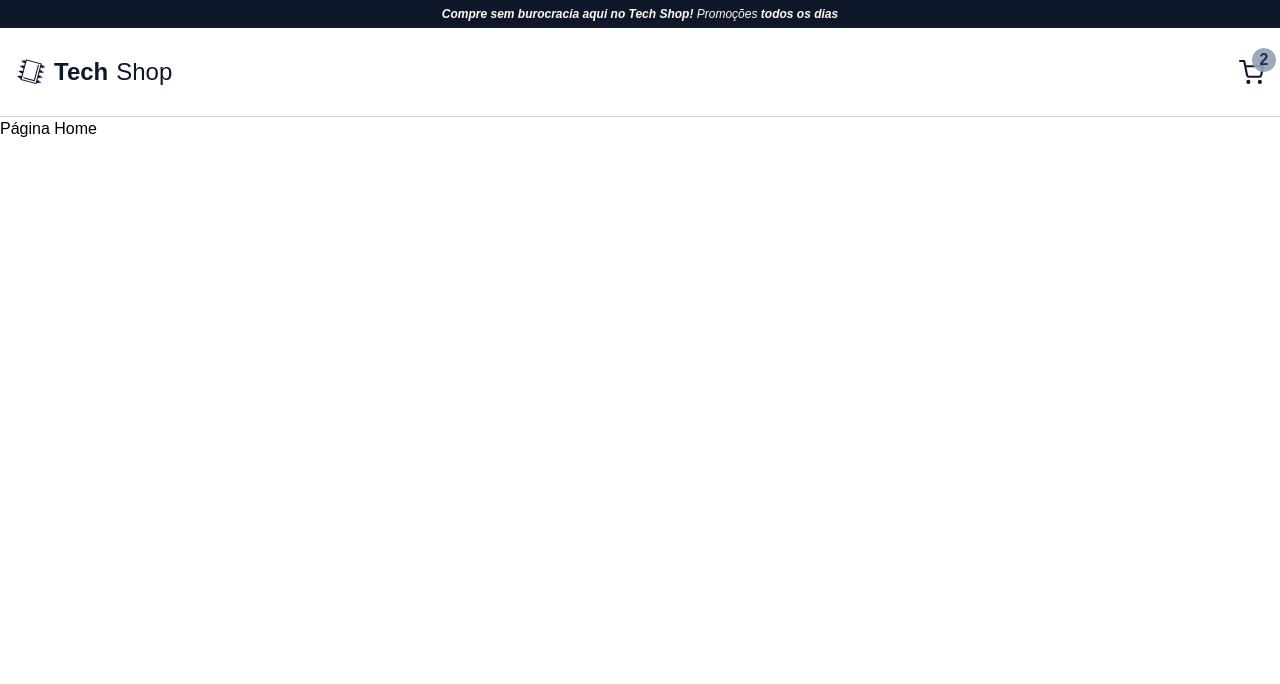
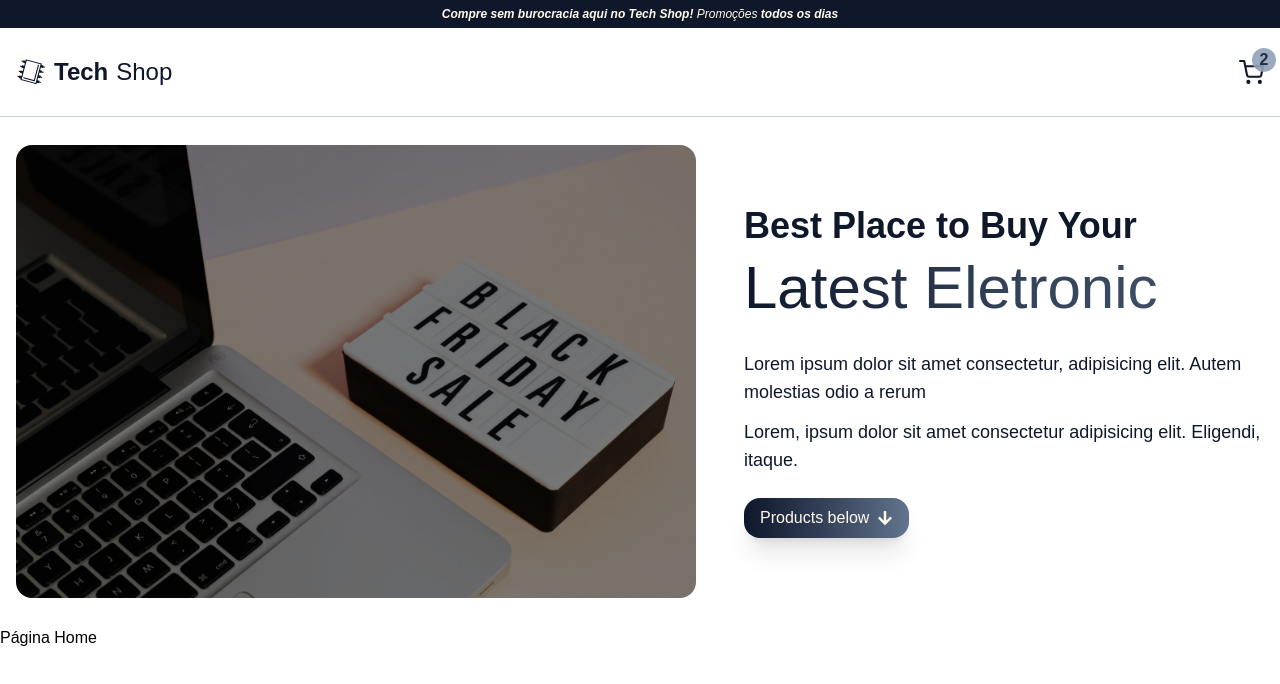
Before and after one commit to Paula-Stefany/carrinho-ecommerce, a React (Vite) app: page / in a window 1280 px wide. Shown: the top 684 px of the page. Built offline with nearby package versions, Linux system fonts and the light colour scheme.

Commit message:
Banner finalizado

```diff
--- /dev/null
+++ b/src/components/banner/index.tsx
@@ -0,0 +1,29 @@
+import { FaArrowDown } from 'react-icons/fa';
+
+
+export function Banner(){
+    return(
+        <section className="w-full py-7">
+
+            <div className=" px-4 max-w-7xl w-full block md:flex md:gap-12 md:m-auto ">
+
+                <aside className="md:max-w-7/12">
+                    <img className="rounded-2xl filter brightness-50" src="src/assets/bannerImg.jpg" alt="" />
+                </aside>
+                <article className="text-slate-900 flex flex-col pt-10 min-w-5/12 md:pt-0 md:justify-center">
+                    <h3 className="text-2xl font-semibold mb-3 md:text-4xl">Best Place to Buy Your</h3>
+                    <h2 className="text-4xl font-light mb-8 md:text-6xl bg-gradient-to-r from-slate-900 via-slate-700 to-slate-600 bg-clip-text text-transparent">Latest Eletronic</h2>
+                    <p className="text-lg font-medium mb-3">Lorem ipsum dolor sit amet consectetur, adipisicing elit. Autem molestias odio a rerum</p>
+                    <p className="text-lg font-medium mb-6">
+                        Lorem, ipsum dolor sit amet consectetur adipisicing elit. Eligendi, itaque.
+                    </p>
+                    <a className="flex items-center gap-2 bg-gradient-to-r from-slate-900 to-slate-500 w-fit py-2 px-4 rounded-2xl text-amber-50 shadow-xl cursor-pointer select-none ">Products below
+                        <FaArrowDown/>
+                    </a>
+                </article>
+
+            </div>
+
+        </section>
+    )
+}
--- a/src/pages/home/index.tsx
+++ b/src/pages/home/index.tsx
@@ -1,7 +1,12 @@
+import { Banner } from '../../components/banner'
+
+
 export function Home(){
     return(
-        <div>
+
+        <main>
+            <Banner/>
             <h1>Página Home</h1>
-        </div>
+        </main>
     )
 }
```
Also changed, not shown: src/assets/bannerImg.jpg (added).
